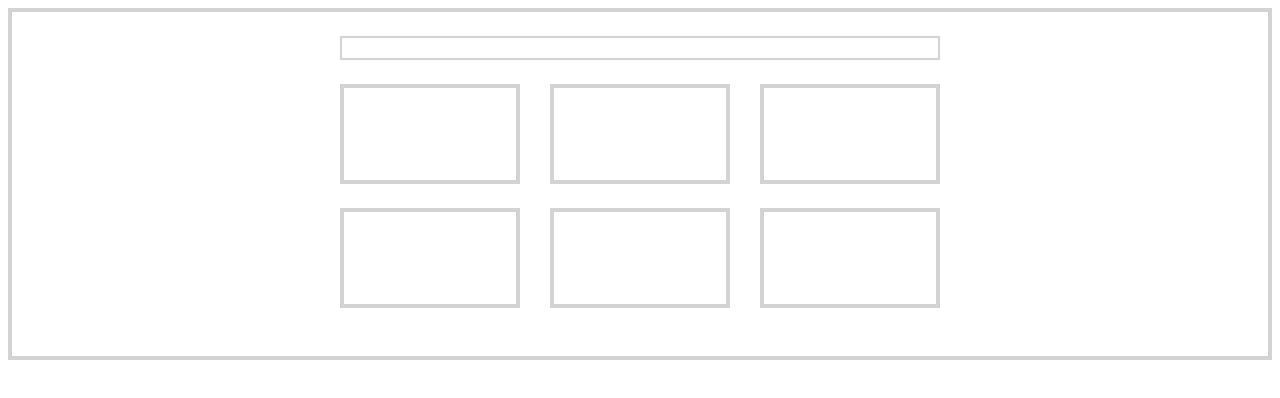
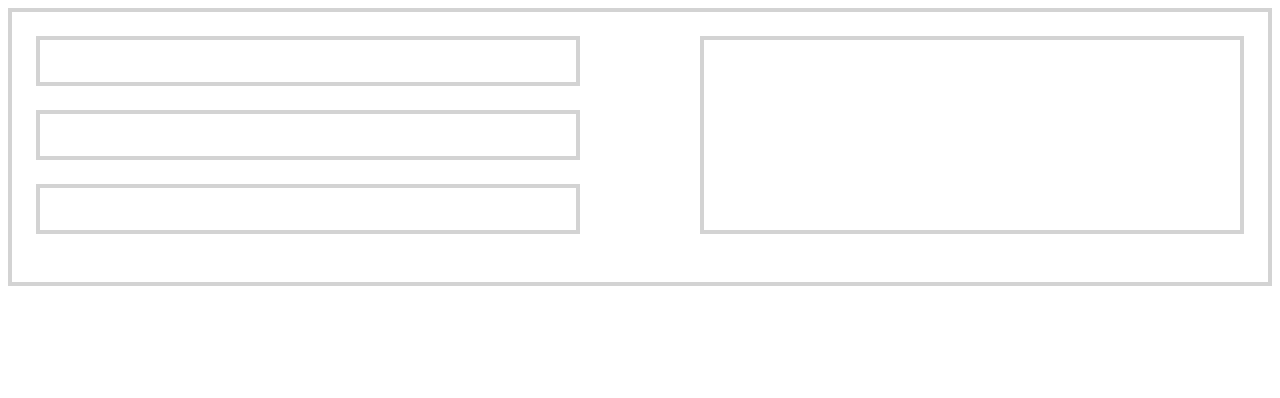
Before and after one commit to Rabin90210/Html-and-Css-demo-1, a plain HTML site: page index.html in a window 1280 px wide. Drawn offline with Linux system fonts and the light colour scheme.

Commit message:
first commit

```diff
--- a/index.html
+++ b/index.html
@@ -11,17 +11,13 @@
 
 <body>
     <div class="container">
-        <div class="row">
-            <div class="title"></div>
-            <div class="box-wrap">
-                <div class="box"></div>
-                <div class="box"></div>
-                <div class="box"></div>
-                <div class="box"></div>
-                <div class="box"></div>
-                <div class="box"></div>
-            </div>
+        <div class="box-wrap">
+            <div class="box box-small"></div>
+            <div class="box box-small"></div>
+            <div class="box box-small"></div>
         </div>
+        <div class="box box-large"></div>
+    </div>
     </div>
     </div>
 
--- a/styles.css
+++ b/styles.css
@@ -5,34 +5,26 @@
 
 .container  {
     border: 4px solid lightgray;
-    padding: 24px;
-
-}
-
-.row {
-width: 100%;
-max-width: 600px;
-margin: 0 auto;
-}
-
-
-.title {
-    border: 2px solid lightgray;
-    width: 100%;
-    height: 24px;
-    margin-bottom: 24px;
+    padding: 24px 24px 24px;
+    display: flex;
+    justify-content: space-between;
 }
 
 
 .box {
     border: 4px solid lightgrey;
-    height: 100px;
-    width: 30%;
     margin-bottom: 24px;
 }
 
 .box-wrap {
-    display: flex;
-    flex-wrap: wrap;
-    justify-content: space-between;
+width: 45%;
+
 }
+
+.box-large {
+width: 45%;
+}
+
+.box-small {
+    height: 50px;
+}
```
